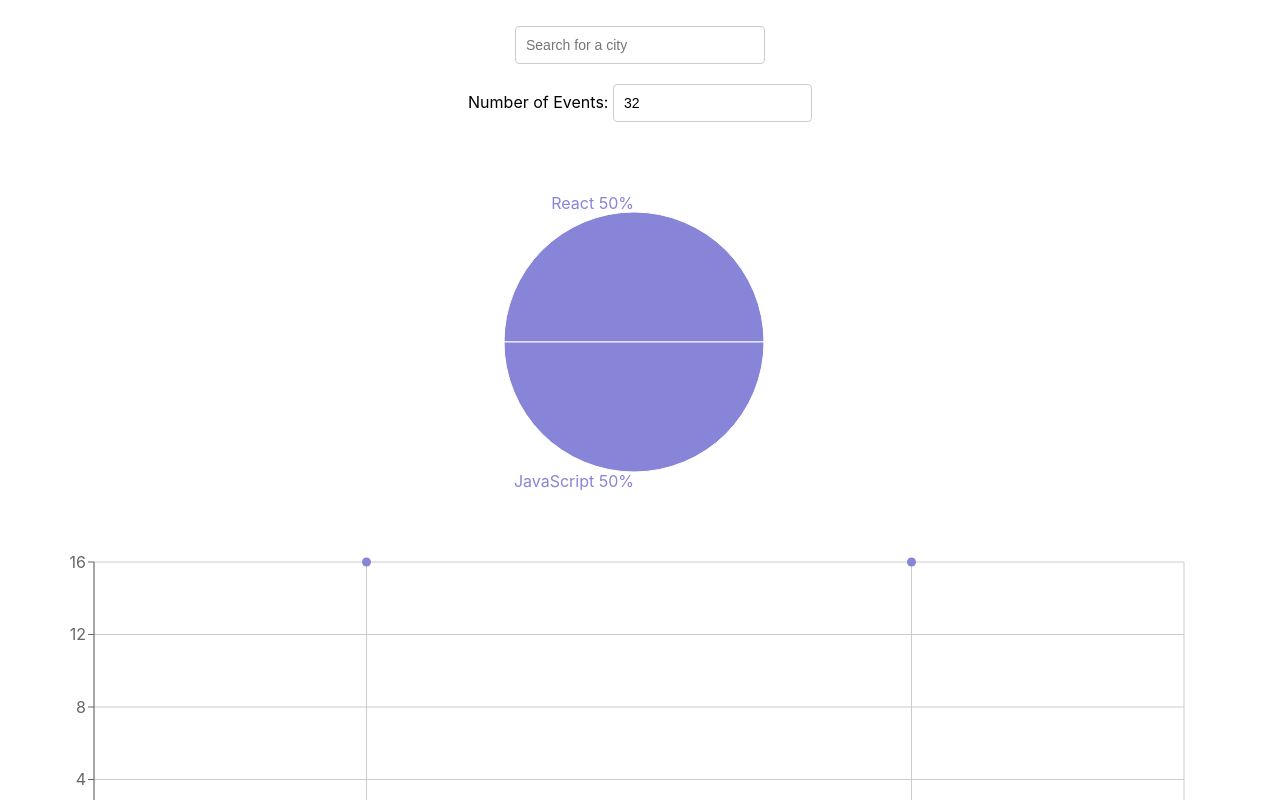
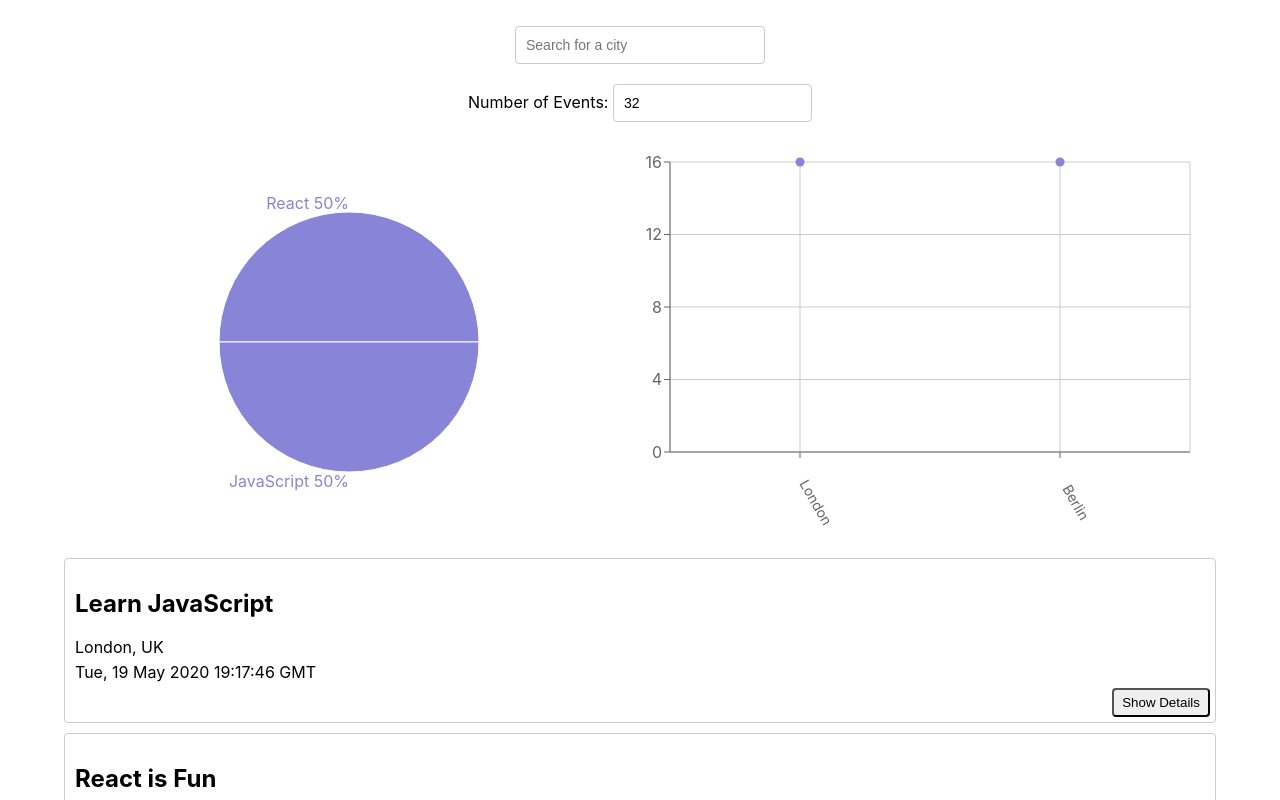
Before and after one commit to juliocgtrz/meet, a React (Create React App) app: page / in a window 1280 px wide. Shown: the top 800 px of the page. Built offline with nearby package versions, Linux system fonts and the light colour scheme; what atatus-spa would draw is missing.

Commit message:
Update App.css
added styling to charts-container for the charts to be side by side

```diff
--- a/src/App.css
+++ b/src/App.css
@@ -95,3 +95,14 @@
   width: 250px;
   z-index: 1000;
 }
+
+.charts-container {
+  display: grid;
+  grid-template-columns: 1fr 1fr;
+}
+
+@media (max-width: 768px) {
+  .charts-container {
+    grid-template-columns: 1fr;
+  }
+}
```
